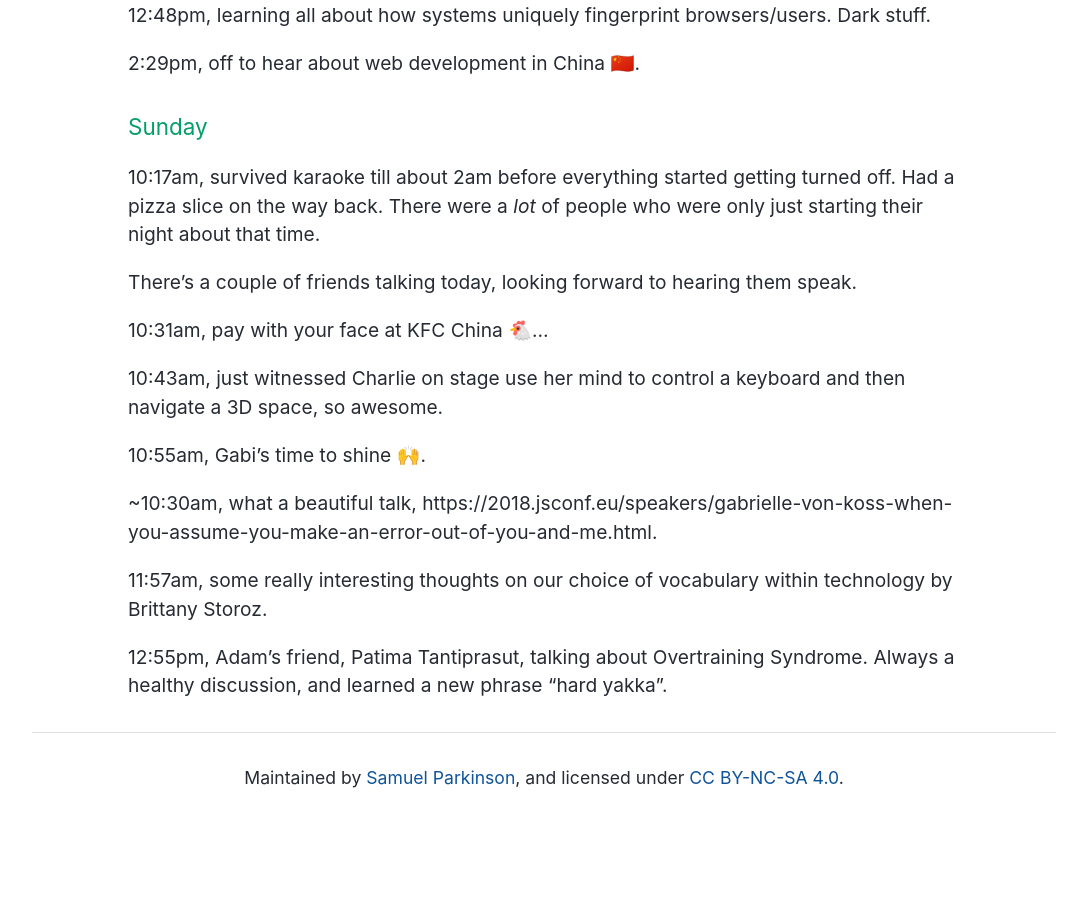
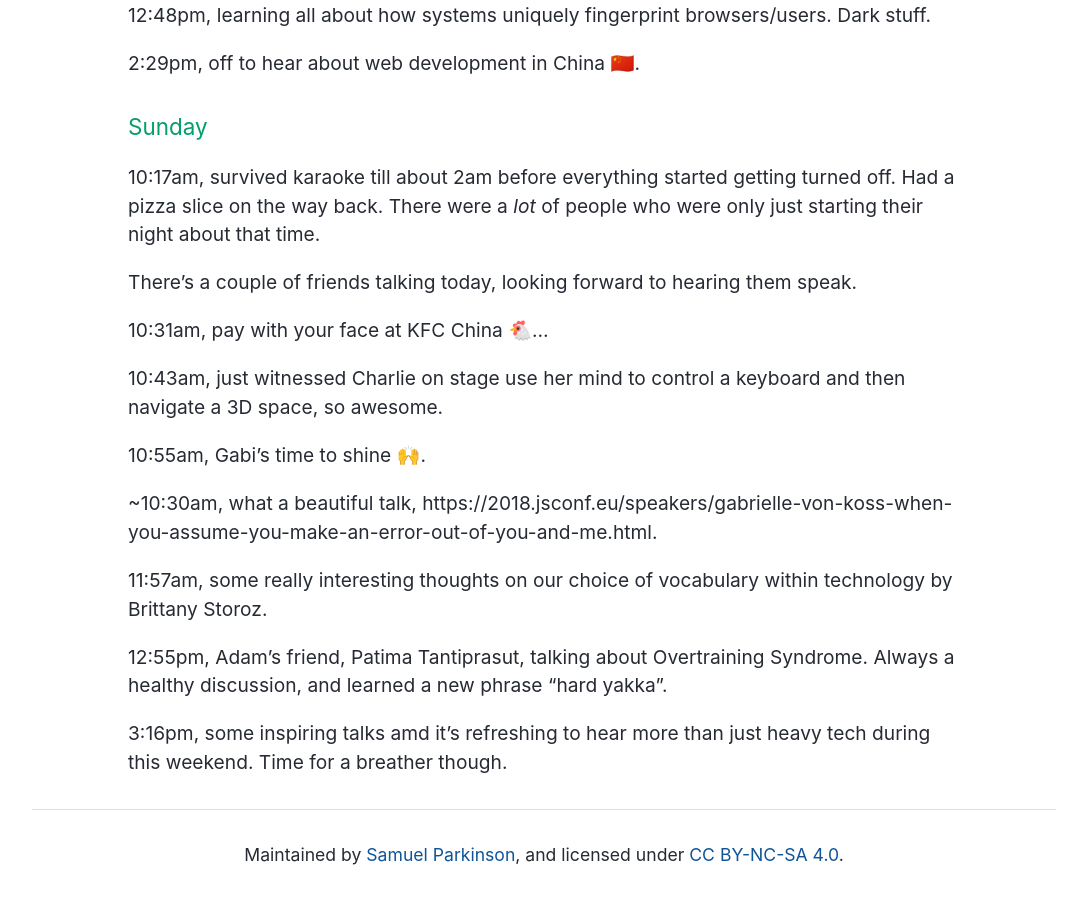
Before and after one commit to sjparkinson/uncomplicated.systems, a Jekyll site: the page built from _posts/2018-06-01-jsconf-eu.md, in a window 1280 px wide and 900 px high, scrolled down 2164 px. Shown: the whole window, without its empty margins (96-1183 px from the left). Built offline with Jekyll 4.4.1, drawn with Linux system fonts in a browser that asks for light colours; before the commit the page ends 2988 px from its top, so only the background shows below that.

Commit message:
Update 2018-06-01-jsconf-eu.md

```diff
--- a/_posts/2018-06-01-jsconf-eu.md
+++ b/_posts/2018-06-01-jsconf-eu.md
@@ -59,3 +59,5 @@ There's a couple of friends talking today, looking forward to hearing them speak
 11:57am, some really interesting thoughts on our choice of vocabulary within technology by Brittany Storoz.
 
 12:55pm, Adam's friend, Patima Tantiprasut, talking about Overtraining Syndrome. Always a healthy discussion, and learned a new phrase "hard yakka".
+
+3:16pm, some inspiring talks amd it's refreshing to hear more than just heavy tech during this weekend. Time for a breather though.
```
